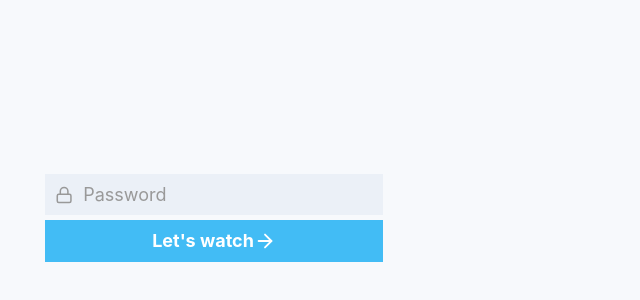
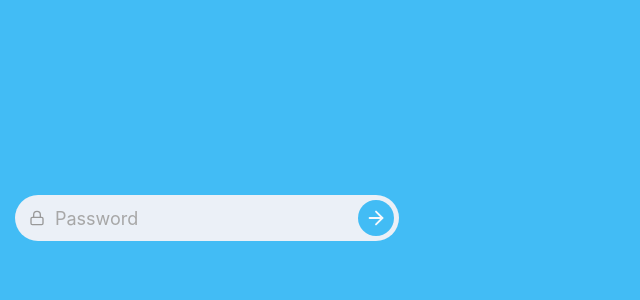
Before and after one commit to dev-drprasad/ytsplay, a React (Create React App) app: page / in a window 1280 px wide. Shown: the part 182-482 px from the top of the page, without its empty margins (0-640 px from the left). Built offline with nearby package versions, Linux system fonts and the light colour scheme.

Commit message:
:art: Styling

```diff
--- a/public/normalize.css
+++ b/public/normalize.css
@@ -43,6 +43,7 @@ input, button {
 body {
 	line-height: 1;
 	font-family: 'Open Sans', sans-serif;
+	max-height: 100vh;
 }
 ol, ul {
 	list-style: none;
@@ -69,16 +70,16 @@ table {
 }
 
 input::-moz-placeholder{
-	color:#999;
-	opacity:1
+	color:#a7a7a7;
+	opacity:1;
 }
 
 input:-ms-input-placeholder{
-	color:#999
+	color:#a7a7a7;
 }
 
 input::-webkit-input-placeholder{
-	color:#999
+	color:#a7a7a7;
 }
 
 .slide-up {
--- a/src/App.css
+++ b/src/App.css
@@ -1,7 +1,6 @@
 .App {
   background-color: #F7F9FC;
   height: 100vh;
-  padding: 15px;
 }
 
 .DownloadList {
@@ -27,7 +26,7 @@
 }
 
 .App-link {
-  color: #61dafb;
+  color: #ffffff;
 }
 
 @keyframes App-logo-spin {
--- a/src/App.js
+++ b/src/App.js
@@ -6,12 +6,9 @@ import AddTorrentButton from './AddTorrentButton';
 import Login from './Login';
 
 const App = () => {
-  const [loggedIn, setLoggedIn] = useState(() => {
-    const cookieMatch = document.cookie.match(/_session_id=\w+/);
-    return Boolean(cookieMatch);
-  });
+  const [loggedIn, setLoggedIn] = useState(() => !!document.cookie.match(/_session_id=\w+/));
   const [torrents, setTorrents] = useState([]);
-  const [isSearchModalOpen, setSearchModalOpen] = useState(false);
+  const [showSearchModal, setShowSearchModal] = useState(false);
 
   useEffect(() => {
     if (!loggedIn) return;
@@ -26,13 +23,13 @@ const App = () => {
         })
         .then((data) => {
           console.log('data :', data);
-          // result.torrents will null when daemon is not running
-          if (!data.error) {
-            setTorrents(Object.values(data.result.torrents || []));
-          } else {
+          if (data.error) {
             // Not authenticated
             if (data.error.code === 1) setLoggedIn(false);
           }
+
+          // result.torrents will null when daemon is not running
+          setTorrents(Object.values(data.result.torrents || []));
         })
         .catch((error) => {
           setTorrents([]);
@@ -58,8 +55,8 @@ const App = () => {
               ))
             }
           </ul>
-          <AddTorrentButton onClick={() => setSearchModalOpen(true)} />
-          <SearchModal isOpen={isSearchModalOpen} onClose={() => setSearchModalOpen(false)} />
+          <AddTorrentButton onClick={() => setShowSearchModal(true)} />
+          <SearchModal isOpen={showSearchModal} onClose={() => setShowSearchModal(false)} />
         </>
       ) : (
         <Login onLogIn={setLoggedIn} />
--- a/src/Login.css
+++ b/src/Login.css
@@ -1,19 +1,25 @@
 .Login {
-  padding: 30px;
+  padding: 15px;
   display: flex;
   align-items: center;
   height: 100%;
+  background-color: #42BCF5;
 }
 
 .Login .InputGroup {
-  display: flex;
+  display: grid;
   align-items: center;
   background-color: #ebf0f7;
   color: #999999;
+  grid-template-columns: 30px auto 46px;
+  height: 46px;
+  border-radius: 999px;
 }
 
 .Login .InputGroup svg {
-  margin-left: 10px;
+  /* margin-left: 10px; */
+  justify-self: end;
+  align-self: center;
 }
 
 .Login .InputGroup input[name="password"] {
@@ -22,9 +28,10 @@
   font-size: 18px;
   border: none;
   padding: 10px;
+  height: 100%;
 }
 
-.Login button[type="submit"] {
+/* .Login button[type="submit"] {
   display: flex;
   justify-content: center;
   align-items: center;
@@ -36,8 +43,20 @@
   background-color: #42BCF5;
   color: #ffffff;
   margin-top: 5px;
+}*/
+
+.Login button[type="submit"] {
+  background-color: #42BCF5;
+  height: 36px;
+  width: 36px;
+  color: #F7F9FC;
+  border-radius: 50%;
+  display: flex;
+  justify-content: center;
+  align-items: center;
+  justify-self: center;
 }
 
 .Login .InputGroup button[type="submit"] svg {
-  margin-left: 5px;
+  /* margin-left: 5px; */
 }
--- a/src/Login.js
+++ b/src/Login.js
@@ -34,10 +34,10 @@ const Login = ({ onLogIn }) => {
     <div className="Login">
       <form action="get" onSubmit={handleFormSubmit}>
         <div className="InputGroup">
-        <LockIcon size={20} />
-        <input type="password" name="password" placeholder="Password" id="password"/>
+          <LockIcon size={16} />
+          <input type="password" name="password" placeholder="Password" id="password"/>
+          <button type="submit" name="submit" value="Login"><ArrowRightIcon size={22} /></button>
         </div>
-        <button type="submit" name="submit" value="Login">Let's watch <ArrowRightIcon size={22} /></button>
       </form>
     </div>
   );
--- a/src/SearchBox.css
+++ b/src/SearchBox.css
@@ -9,8 +9,8 @@
 .SearchBox .InputGroup button[type="submit"] {
   position: absolute;
   right: 0;
+  margin: 4px;
   background-color: #42BCF5;
-  margin: 4px;
   height: 36px;
   width: 36px;
   color: #F7F9FC;
--- a/src/SearchModal.js
+++ b/src/SearchModal.js
@@ -3,6 +3,7 @@ import Search from './Search';
 import Modal from './Modal';
 
 const SearchModal = ({ isOpen, onClose }) => {
+
   return (
     <Modal isOpen={isOpen} onClose={onClose} >
       {isOpen && <Search />}
```
Also changed, not shown: public/logo.png (added), public/manifest.json.
